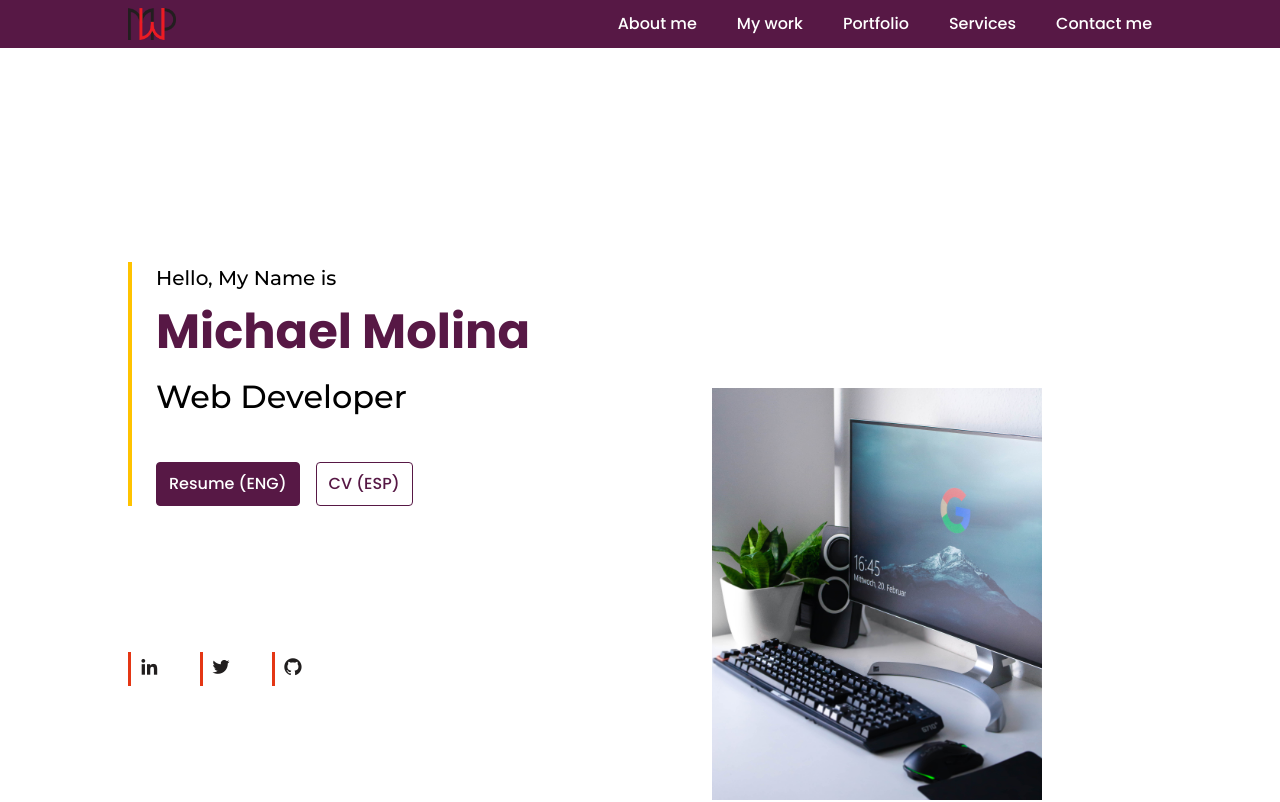
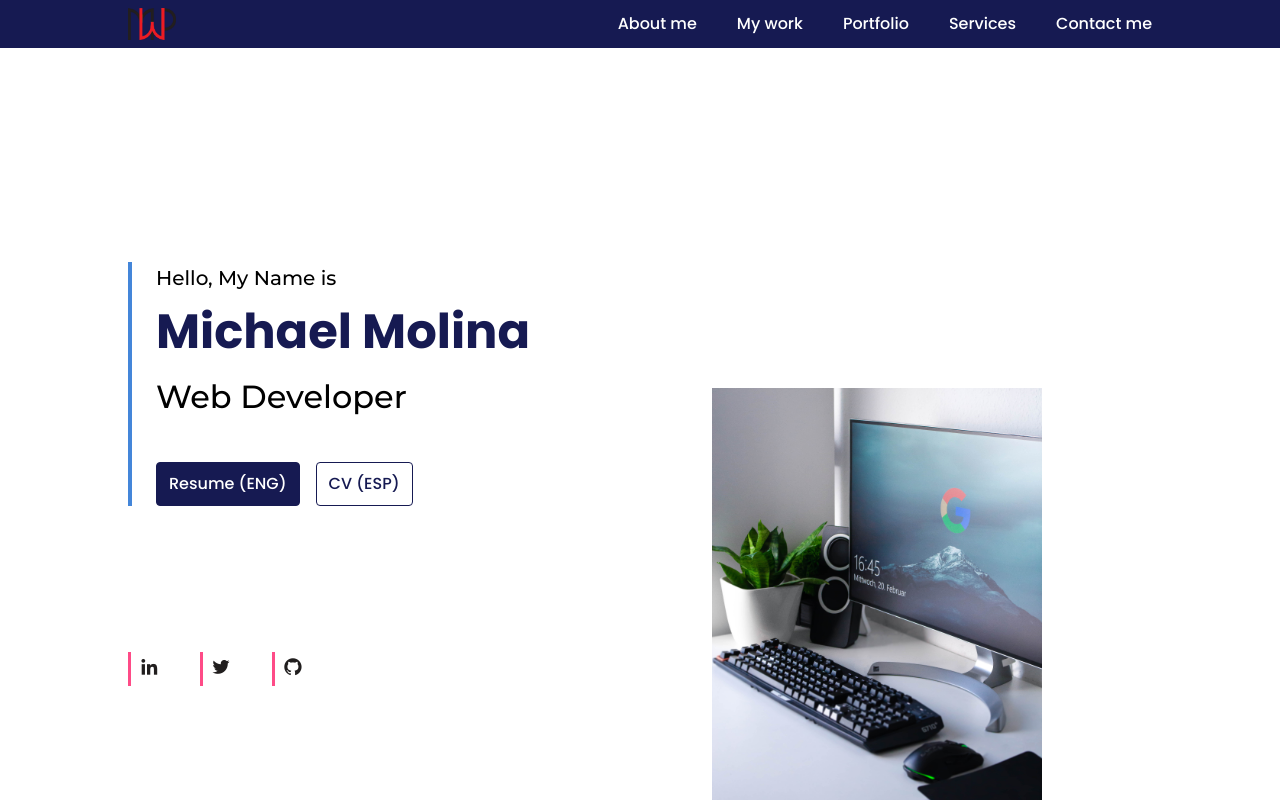
Before and after one commit to ForeverMikk/portfolio, a React (Create React App) app: page / in a window 1280 px wide. Shown: the top 802 px of the page. Built offline with nearby package versions, Linux system fonts and the light colour scheme.

Commit message:
new colors to the main page

```diff
--- a/src/index.scss
+++ b/src/index.scss
@@ -13,11 +13,11 @@
   // --fourth-color: #211e1e;
 
   // COLORS
-  --first-color: #571845;
-  --first-color-light: #900c3e;
-  --second-color: #e43614;
-  --second-color-light: #c70039;
-  --third-color: #ffc300;
+  --first-color: #161a52;
+  --first-color-light: #ffcc5a;
+  --second-color: #fe4b87;
+  --second-color-light: #69d9c9;
+  --third-color: #4486d9;
   --fourth-color: #211e1e;
 
   // FONTS
```
Also changed, not shown: 1 other file (tests, documents, lock files or other folders).
